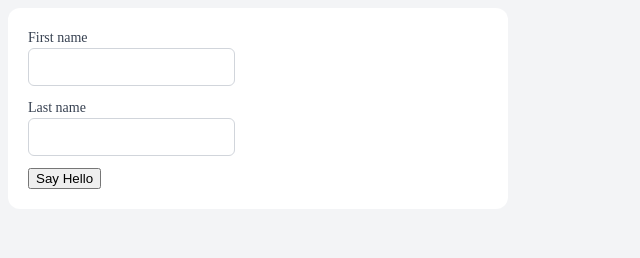
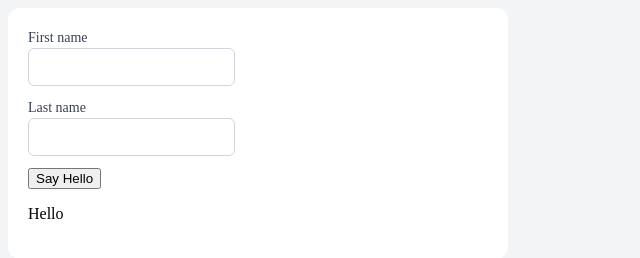
Before and after one commit to uhfm101/Unit3Notes, a plain HTML site: page insertName.html in a window 1280 px wide. Both pictures are taken after a click on the button "Say Hello". Shown: the full height of the page, 0-640 px from the left. Drawn offline with Linux system fonts and the light colour scheme.

Commit message:
3.8 Your Turn 1

```diff
--- a/insertName.html
+++ b/insertName.html
@@ -23,28 +23,25 @@
 </div>
 </div>
 
-<!--<p class = "hidden"></p>-->
-
 <script>
     const content = document.querySelector(".content");
-
-    // const hidden = document.querySelector(".hidden")
 
     const firstName = document.getElementById("first");
     const lastName = document.getElementById("last");
 
-    let first = firstName.value;
-    let last = lastName.value;
-    let fullName = `${first} ${last}`;
-
 
 const hello = document.querySelector('[name = "hello"]');
     hello.addEventListener("click", function(e){
-        const c = document.querySelector("p");
-        c.innerHTML = `${fullName}`
-        content.insertAdjacentElement("beforeend", c);
+        let first = firstName.value;
+        let last = lastName.value;
+        let fullName = `${first} ${last}`;
+        const c = document.createElement("p");
+        c.innerHTML = `Hello ${fullName}`
+        content.appendChild(c)
+        if (content.appendChild(c)) {
+            c.insertAdjacentElement("beforebegin", c)
+        }
     })
-
 </script>
 </body>
 </html>
```
